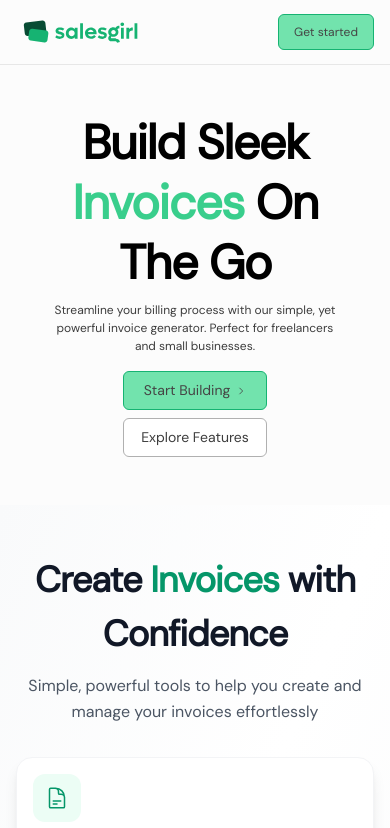
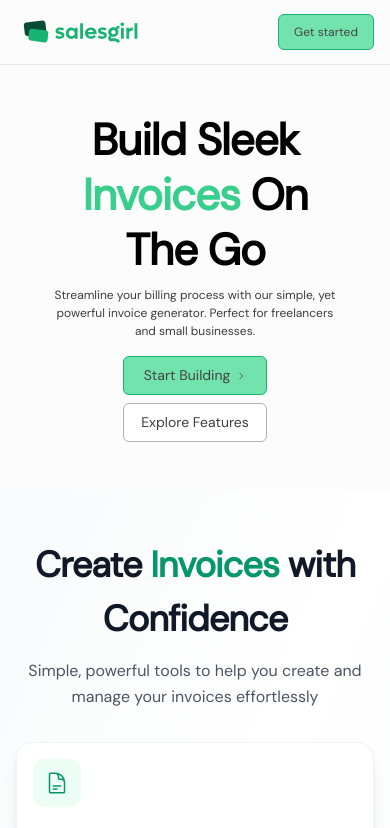
Before and after one commit to nanayawdev/salesgirl, a React (Vite) app: page / in a window 390 px wide. Shown: the top 828 px of the page. Built offline with nearby package versions, Linux system fonts and the light colour scheme.

Commit message:
Update Tailwind configuration to adjust 3xl font size for improved consistency
- Changed the 3xl font size from 48px to 44px in the Tailwind configuration.
- This adjustment enhances the overall text responsiveness and visual hierarchy across the application.

```diff
--- a/tailwind.config.js
+++ b/tailwind.config.js
@@ -52,7 +52,7 @@ export default {
         'lg': '18px',
         'xl': '24px',
         '2xl': '36px',
-        '3xl': '48px',
+        '3xl': '44px',
         '4xl': '72px',
       }
     },
```
